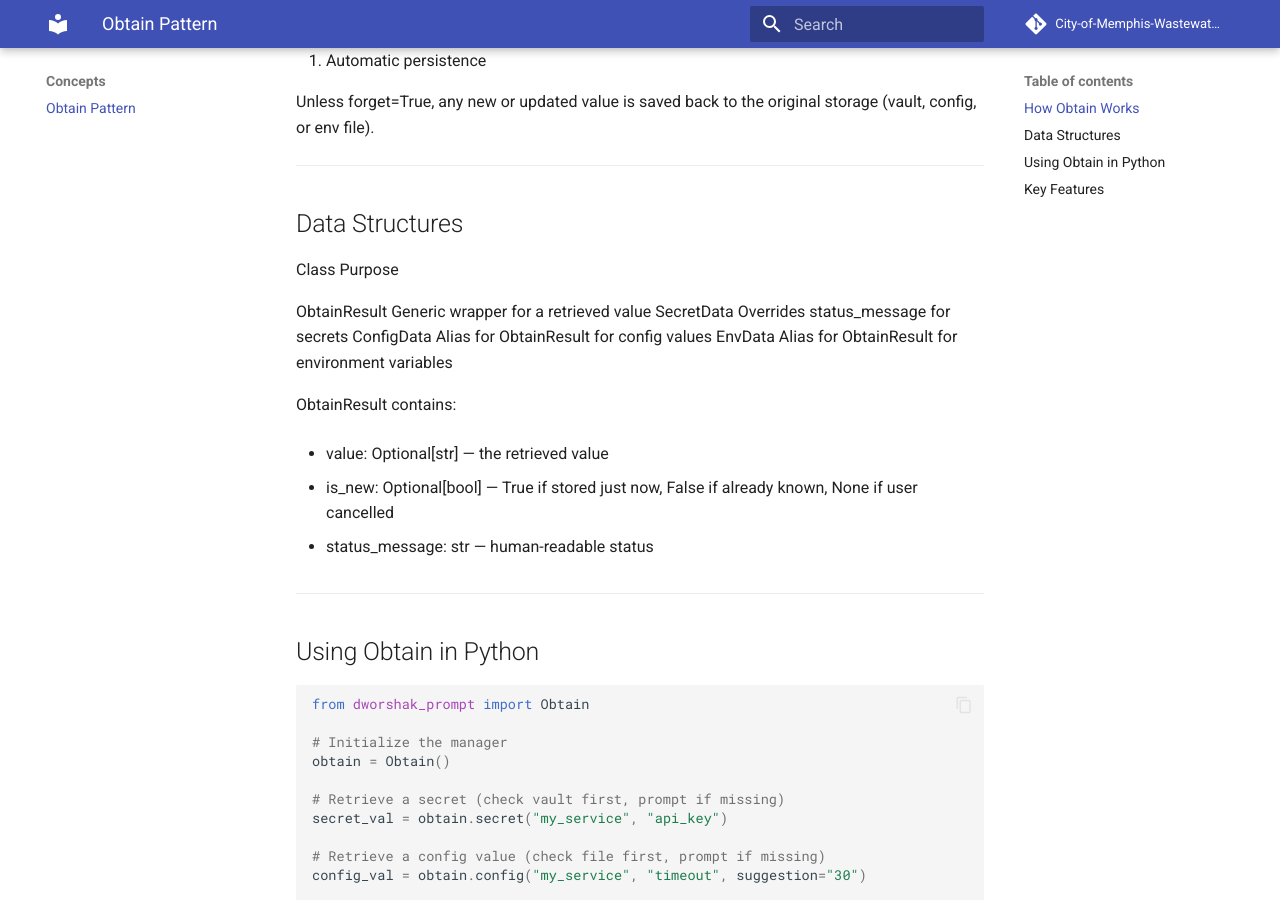
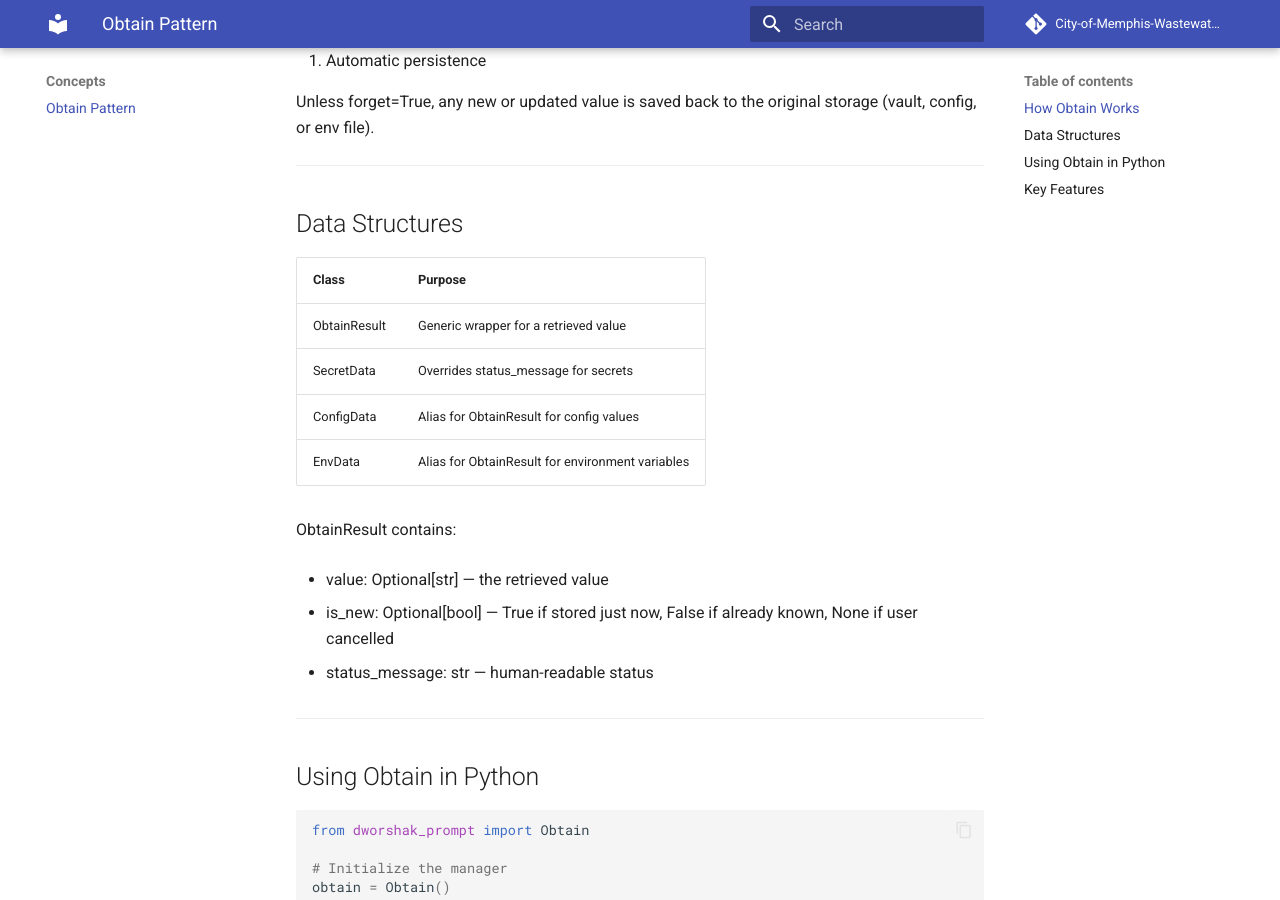
Before and after one commit to City-of-Memphis-Wastewater/dworshak, an MkDocs documentation site: the page built from docs/concepts/obtain.md, in a window 1280 px wide and 900 px high, scrolled down 857 px. Built offline with MkDocs 1.6.1 and Material for MkDocs 9.7.7, drawn with Linux system fonts in a browser that asks for light colours; comment, search, counter and statistics services are not loaded.

Commit message:
improve table formatting

```diff
--- a/docs/concepts/obtain.md
+++ b/docs/concepts/obtain.md
@@ -47,12 +47,12 @@ Unless forget=True, any new or updated value is saved back to the original stora
 
 ## Data Structures
 
-Class	Purpose
-
-ObtainResult	Generic wrapper for a retrieved value
-SecretData	Overrides status_message for secrets
-ConfigData	Alias for ObtainResult for config values
-EnvData	Alias for ObtainResult for environment variables
+| Class	| Purpose |
+| ------ | --------|
+| ObtainResult | Generic wrapper for a retrieved value |
+| SecretData | Overrides status_message for secrets |
+| ConfigData | Alias for ObtainResult for config values |
+| EnvData | Alias for ObtainResult for environment variables |
 
 
 ObtainResult contains:
```
